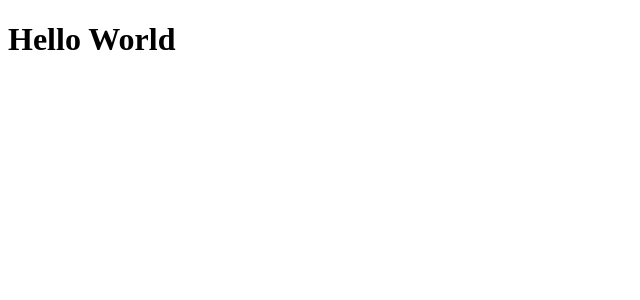
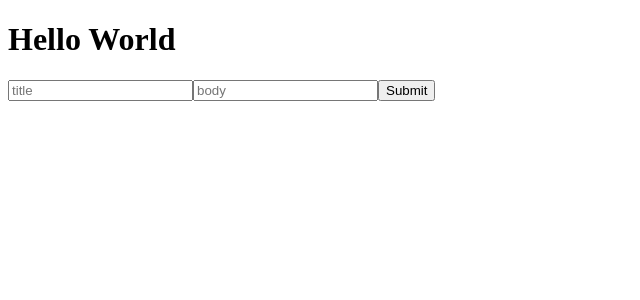
Before and after one commit to sardarbalnour/react-19, a React (Vite) app: page / in a window 1280 px wide. Shown: the top 300 px of the page, without its empty margins (0-640 px from the left). Built offline with nearby package versions, Linux system fonts and the light colour scheme.

Commit message:
useActionState

```diff
--- a/src/App.jsx
+++ b/src/App.jsx
@@ -1,7 +1,10 @@
+import ActionStateForm from "./components/ActionStateForm";
+
 function App() {
   return (
     <>
       <h1>Hello World</h1>
+      <ActionStateForm />
     </>
   );
 }
--- /dev/null
+++ b/src/components/ActionStateForm.jsx
@@ -0,0 +1,23 @@
+import { useActionState } from "react";
+
+function ActionStateForm() {
+  const createPost = (previousState, formData) => {
+    const form = Object.fromEntries(formData.entries());
+    console.log({ previousState, form });
+  };
+
+  const [state, submitAction, isPending] = useActionState(createPost, null);
+
+  return (
+    <div>
+      <form action={submitAction}>
+        <input type="text" name="title" placeholder="title" />
+        <input type="text" name="body" placeholder="body" />
+
+        <button type="submit">Submit</button>
+      </form>
+    </div>
+  );
+}
+
+export default ActionStateForm;
```
